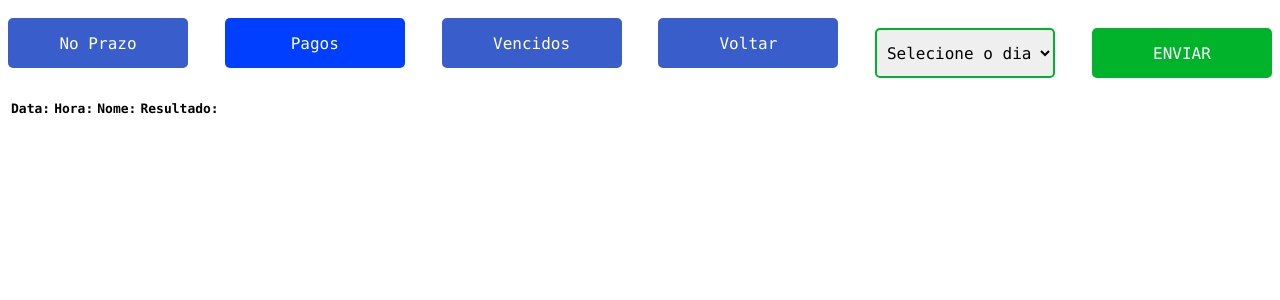
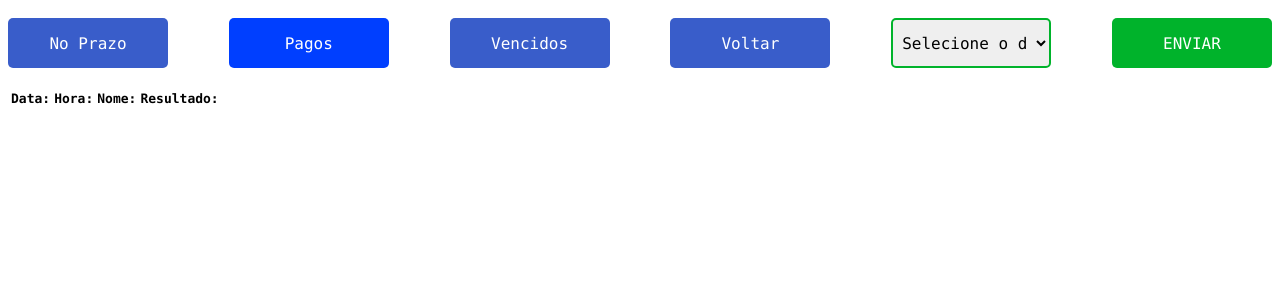
Before and after one commit to usuariomega/mk-msg, a PHP site: page /mkmsg/logs/.ler/pago in a window 1280 px wide. Shown: the top 300 px of the page. Run offline with PHP 8.4, Linux system fonts and the light colour scheme; lists and menus that the app fills with data are empty; some libraries are stand-ins or nearby versions.

Commit message:
Atualizado o CSS.

```diff
--- a/logs/.ler/pago/index.php
+++ b/logs/.ler/pago/index.php
@@ -54,12 +54,12 @@
 
         .select1 {
             cursor: pointer;
+            width: 160px;
             height: 50px;
-            width: 180px;
             border: solid 2px #00b32b;
             border-radius: 5px;
-            padding: 8px 5px;
-            margin-top: 20px;
+            padding: 5px 5px;
+            margin-top: 10px;
             margin-bottom: 20px;
             text-align: center;
             font-size: 16px;
@@ -72,10 +72,10 @@
             border: none;
             border-radius: 5px;
             color: white;
-            width: 180px;
+            width: 160px;
             height: 50px;
-            padding: 8px 5px;
-            margin-top: 20px;
+            padding: 5px 5px;
+            margin-top: 10px;
             margin-bottom: 20px;
             text-align: center;
             font-size: 16px;
@@ -89,9 +89,9 @@
             border: none;
             border-radius: 5px;
             color: white;
-            width: 180px;
+            width: 160px;
             height: 50px;
-            padding: 8px 5px;
+            padding: 5px 5px;
             margin-top: 10px;
             text-align: center;
             font-size: 16px;
@@ -105,9 +105,9 @@
             border: none;
             border-radius: 5px;
             color: white;
-            width: 180px;
+            width: 160px;
             height: 50px;
-            padding: 8px 5px;
+            padding: 5px 5px;
             margin-top: 10px;
             text-align: center;
             font-size: 16px;
```
Also changed, not shown: header.php (+5 -5 lines), logs/.ler/noprazo/index.php (+10 -10 lines), logs/.ler/vencido/index.php (+10 -10 lines).
